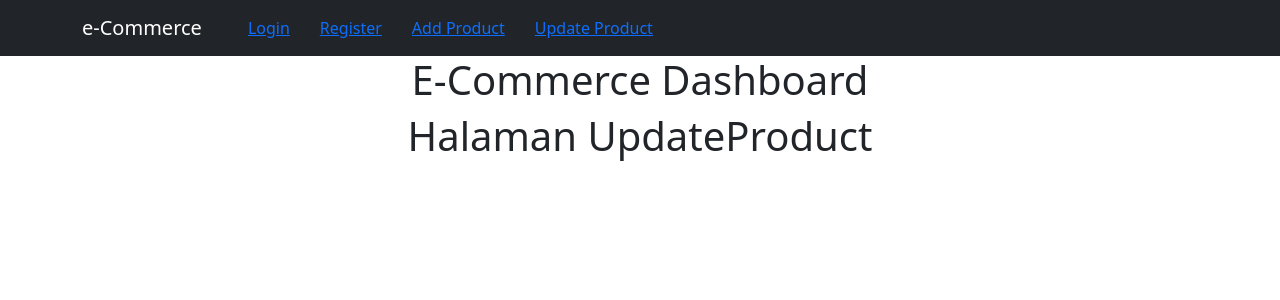
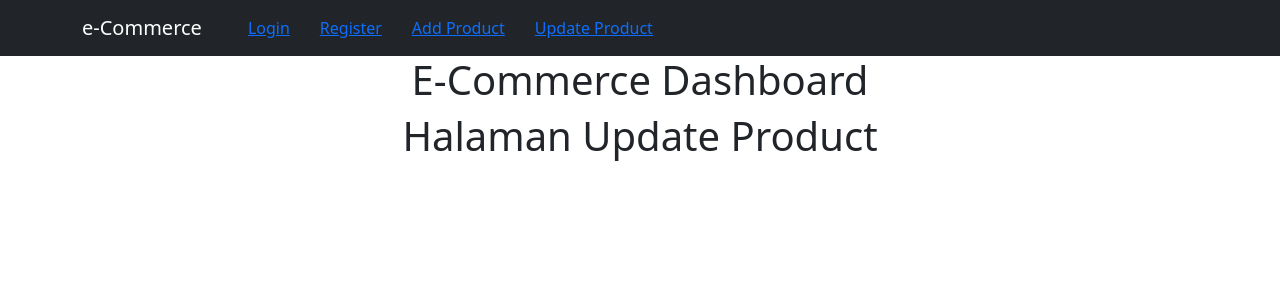
Before and after one commit to afdi11/ecom-dashboard, a React (Create React App) app: page /Update in a window 1280 px wide. Shown: the top 300 px of the page. Built offline with nearby package versions, Linux system fonts and the light colour scheme.

Commit message:
Update UpdateProduct.js

```diff
--- a/src/UpdateProduct.js
+++ b/src/UpdateProduct.js
@@ -2,7 +2,7 @@ import React from 'react';
 function UpdateProduct(){
     return(
         <div>
-            <h1>Halaman UpdateProduct</h1>
+            <h1>Halaman Update Product</h1>
         </div>
     )
 }
```
